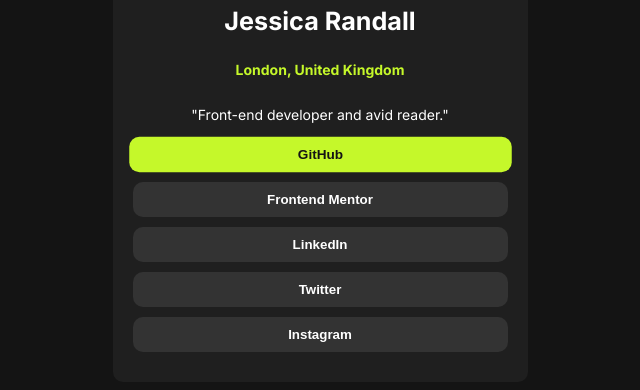
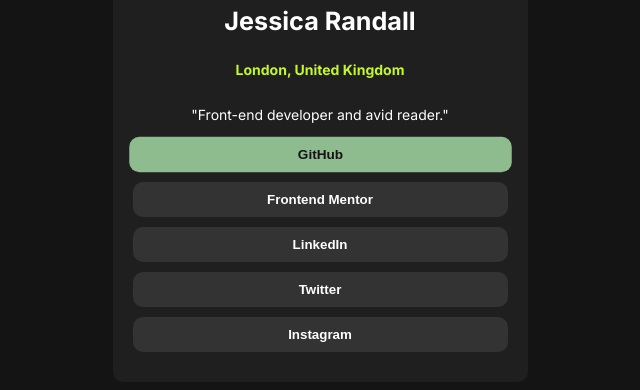
Before and after one commit to 586508ht/social-links-profile-from-from-frontEnd-mentor, a plain HTML site: page index.html in a window 1280 px wide. In both pictures the pointer is over the button "GitHub". Shown: the part 288-678 px from the top of the page, without its empty margins (320-960 px from the left). Drawn offline with Linux system fonts and the light colour scheme.

Commit message:
Update style.css

```diff
--- a/style.css
+++ b/style.css
@@ -58,7 +58,7 @@ body{
 .card-body button:hover{
     cursor: pointer;
     color: #141414;
-    background-color: #c5f82a;
+    background-color: #8FBC8F;
     transform: scale(1.02);
 }
 
```
